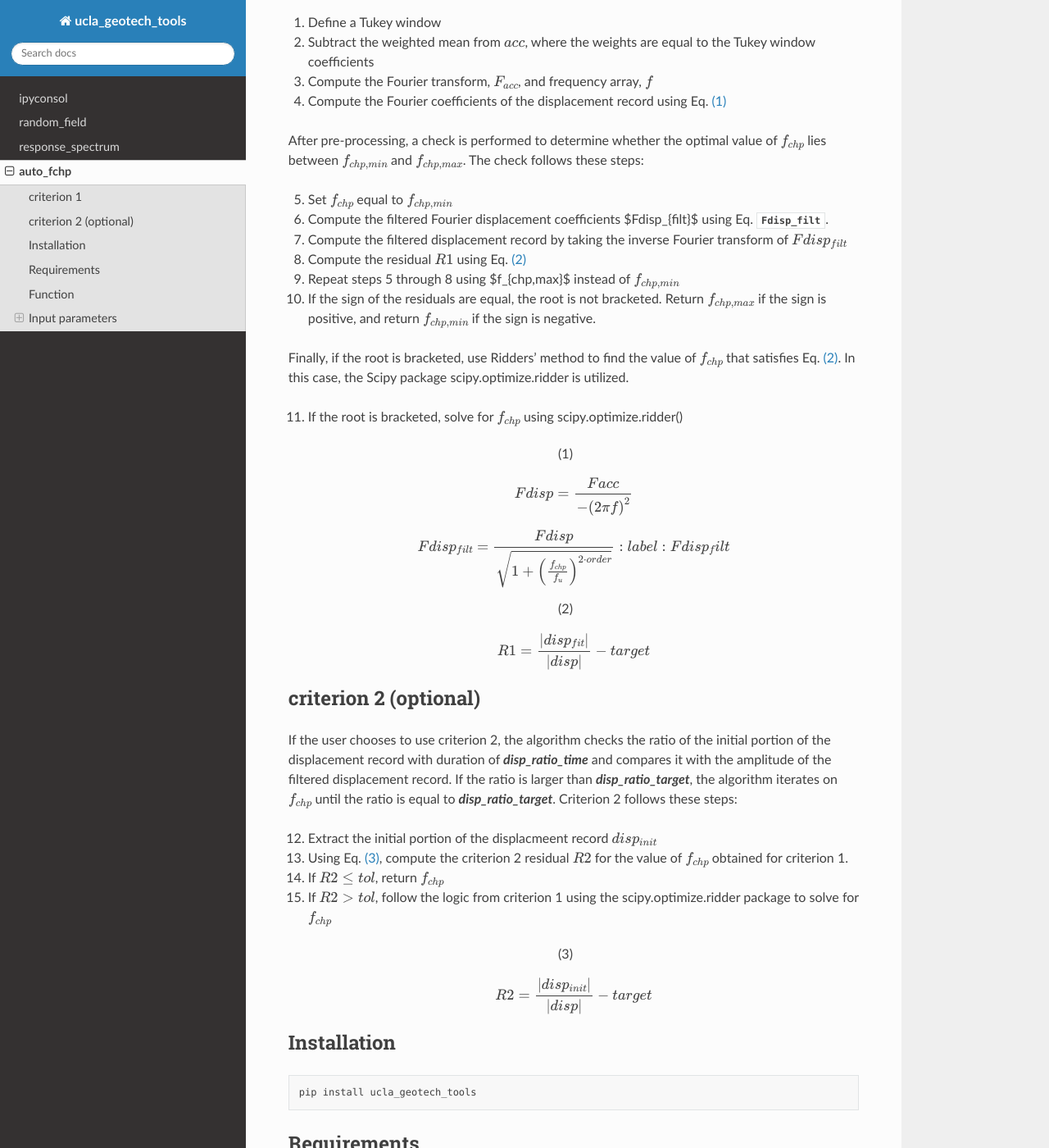
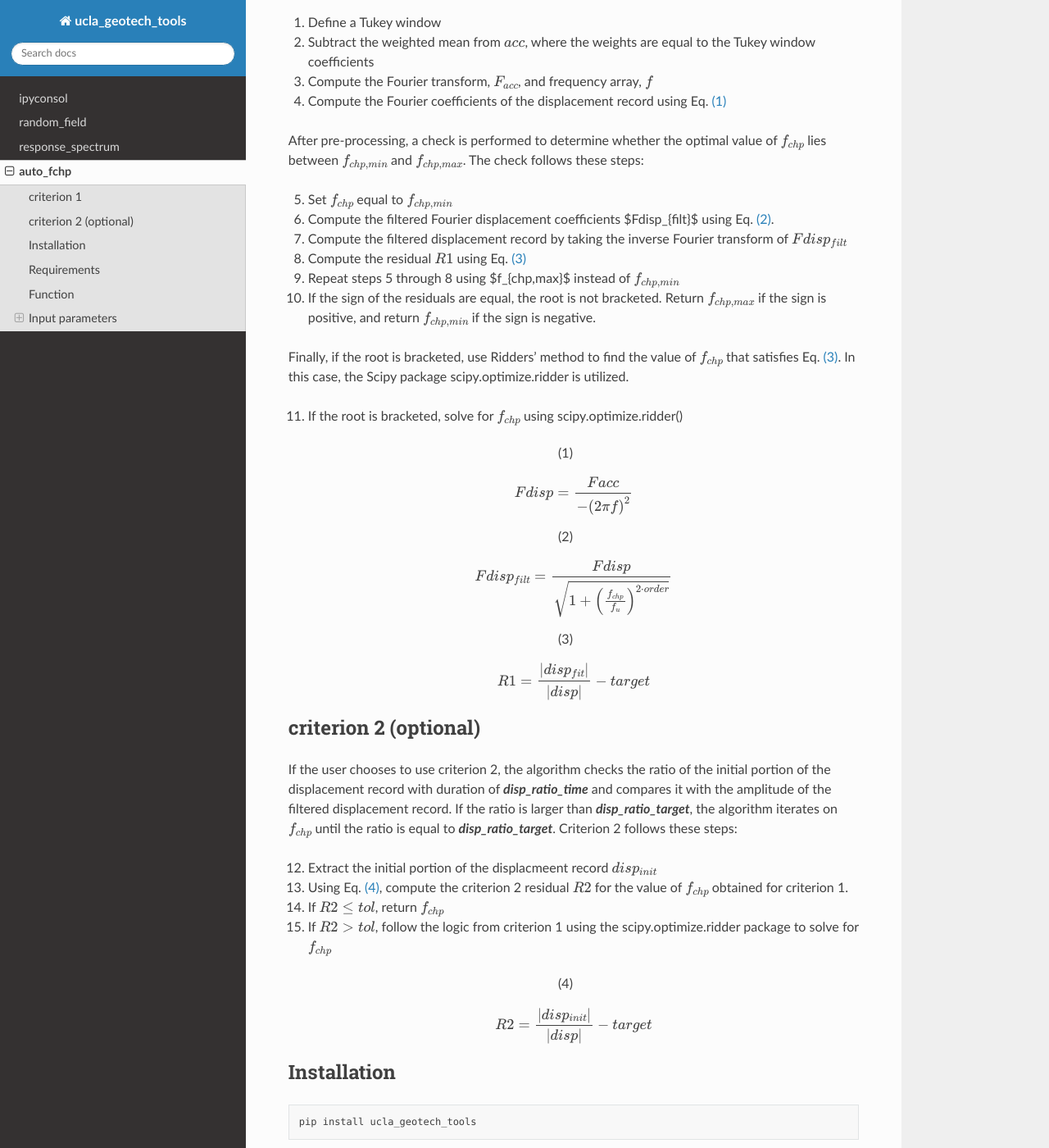
Before and after one commit to sjbrandenberg/ucla_geotech_tools, a Sphinx documentation site: the page built from docs/auto_fchp_README.md, in a window 1280 px wide and 1400 px high, scrolled down 608 px. Shown: the whole window at 82% size. Built offline with Sphinx 7.4.7 and the Read the Docs theme 2.0.0, drawn with Linux system fonts in a browser that asks for light colours; pages that are not in the unit, such as notebooks, are missing from menus.

Commit message:
Update auto_fchp_README.md

````diff
--- a/docs/auto_fchp_README.md
+++ b/docs/auto_fchp_README.md
@@ -35,7 +35,8 @@ Fdisp = \frac{Facc}{-\left(2\pi f\right)^2}
 ```
 
 ```{math}
-Fdisp_{filt} = \frac{Fdisp}{\sqrt{1+\left(\frac{f_{chp}}{f_u}\right)^{2\cdot order}}} :label: Fdisp_filt
+:label: Fdisp_filt
+Fdisp_{filt} = \frac{Fdisp}{\sqrt{1+\left(\frac{f_{chp}}{f_u}\right)^{2\cdot order}}}
 ```
 
 ```{math}
````
